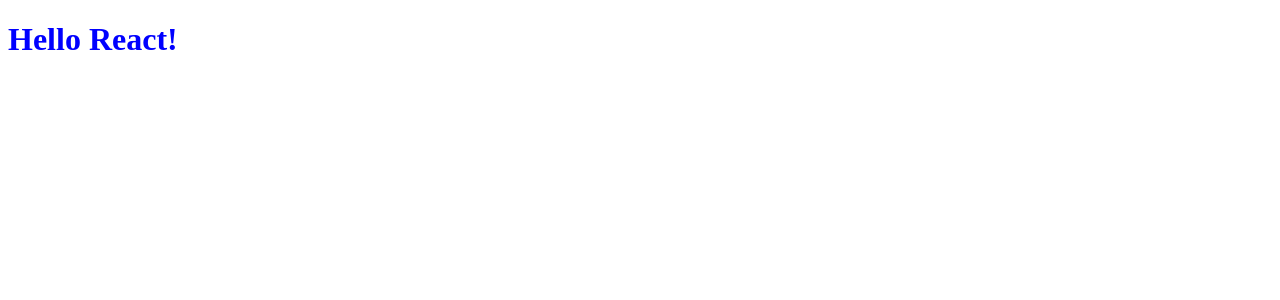
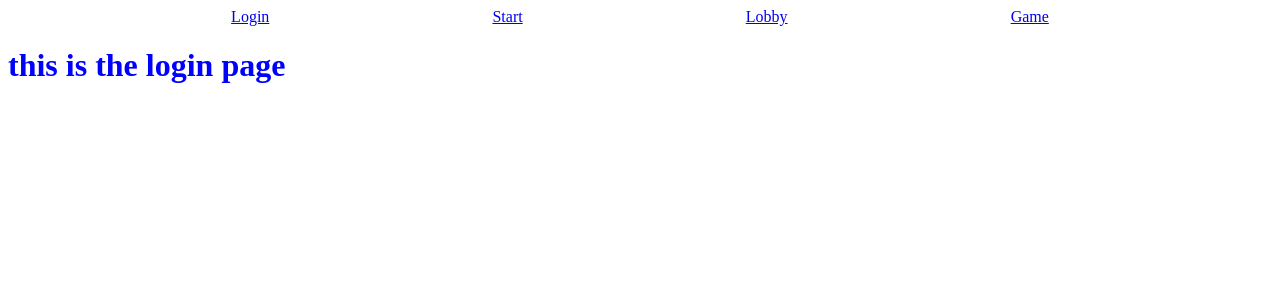
Before and after one commit to ChickNCurry/wizard-frontend, a React app: page / in a window 1280 px wide. Shown: the top 300 px of the page. Built offline with nearby package versions, Linux system fonts and the light colour scheme.

Commit message:
add basic pages and routing

```diff
--- a/package.json
+++ b/package.json
@@ -23,6 +23,7 @@
     },
     "dependencies": {
         "react": "^18.2.0",
-        "react-dom": "^18.2.0"
+        "react-dom": "^18.2.0",
+        "react-router-dom": "^6.6.1"
     }
 }
--- /dev/null
+++ b/src/components/App.tsx
@@ -0,0 +1,27 @@
+import React from 'react';
+import {BrowserRouter, Route, Routes} from 'react-router-dom';
+
+import Layout from './Layout';
+import StartPage from '../pages/StartPage';
+import LobbyPage from '../pages/LobbyPage';
+import LoginPage from '../pages/LoginPage';
+import NoPage from '../pages/NoPage';
+import GamePage from '../pages/GamePage';
+
+export default function App() {
+    return (
+        <>
+            <BrowserRouter>
+                <Routes>
+                    <Route path="/" element={<Layout />}>
+                        <Route index element={<LoginPage />}></Route>
+                        <Route path="start" element={<StartPage />}></Route>
+                        <Route path="lobby" element={<LobbyPage />}></Route>
+                        <Route path="game" element={<GamePage />}></Route>
+                        <Route path="*" element={<NoPage />}></Route>
+                    </Route>
+                </Routes>
+            </BrowserRouter>
+        </>
+    );
+}
--- /dev/null
+++ b/src/components/Layout.tsx
@@ -0,0 +1,13 @@
+import React from 'react';
+import {Outlet} from 'react-router-dom';
+
+import Navbar from './Navbar';
+
+export default function Layout() {
+    return (
+        <>
+            <Navbar />
+            <Outlet />
+        </>
+    );
+}
--- /dev/null
+++ b/src/components/Navbar.tsx
@@ -0,0 +1,13 @@
+import React from 'react';
+import {Link} from 'react-router-dom';
+
+export default function Navbar() {
+    return (
+        <nav className="navbar">
+            <Link to="/">Login</Link>
+            <Link to="/start">Start</Link>
+            <Link to="/lobby">Lobby</Link>
+            <Link to="/game">Game</Link>
+        </nav>
+    );
+}
--- a/src/index.tsx
+++ b/src/index.tsx
@@ -3,6 +3,8 @@
 import React from 'react';
 import {createRoot} from 'react-dom/client';
 
+import App from './components/App';
+
 const container = document.getElementById('app-root')!;
 const root = createRoot(container);
-root.render(<h1>Hello React!</h1>);
+root.render(<App />);
--- /dev/null
+++ b/src/pages/GamePage.tsx
@@ -0,0 +1,5 @@
+import React from 'react';
+
+export default function GamePage() {
+    return <h1>this is the game page</h1>;
+}
--- /dev/null
+++ b/src/pages/LobbyPage.tsx
@@ -0,0 +1,5 @@
+import React from 'react';
+
+export default function LobbyPage() {
+    return <h1>this is the lobby page</h1>;
+}
--- /dev/null
+++ b/src/pages/LoginPage.tsx
@@ -0,0 +1,5 @@
+import React from 'react';
+
+export default function LoginPage() {
+    return <h1>this is the login page</h1>;
+}
--- /dev/null
+++ b/src/pages/NoPage.tsx
@@ -0,0 +1,5 @@
+import React from 'react';
+
+export default function NoPage() {
+    return <h1>404</h1>;
+}
--- /dev/null
+++ b/src/pages/StartPage.tsx
@@ -0,0 +1,5 @@
+import React from 'react';
+
+export default function StartPage() {
+    return <h1>this is the start page</h1>;
+}
--- a/src/styling/index.css
+++ b/src/styling/index.css
@@ -1,3 +1,13 @@
 body {
     color: blue;
 }
+
+.navbar {
+    display: flex;
+    justify-content: space-evenly;
+    align-items: center;
+}
+
+.navbar > * {
+    text-decoration: 'none';
+}
```
Also changed, not shown: 2 other files (tests, documents, lock files or other folders).
